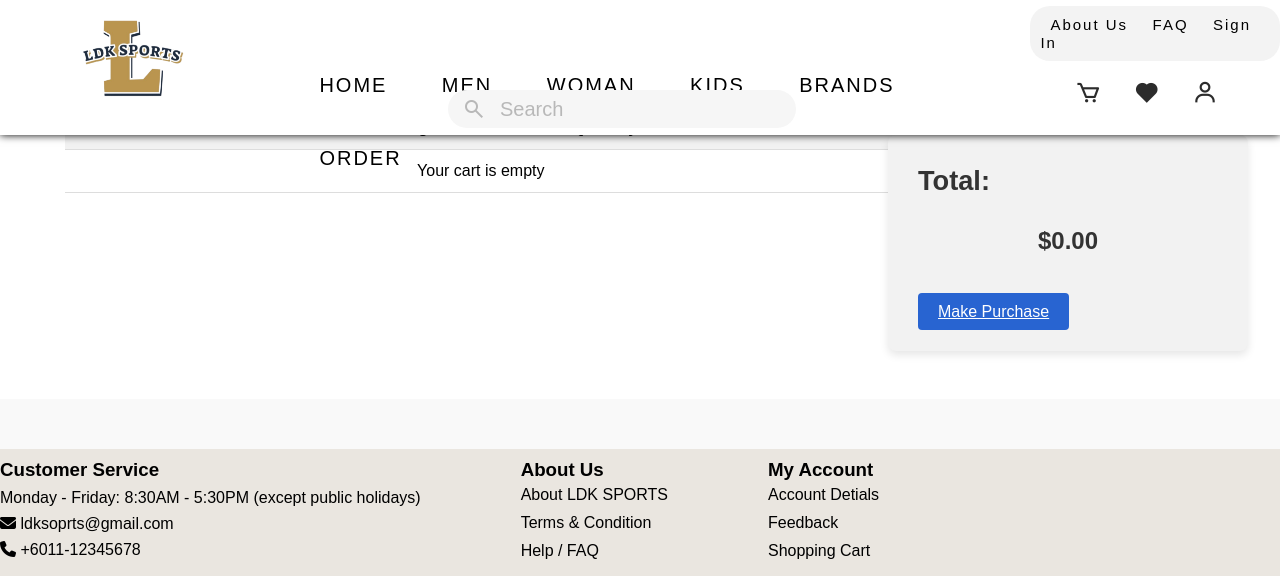
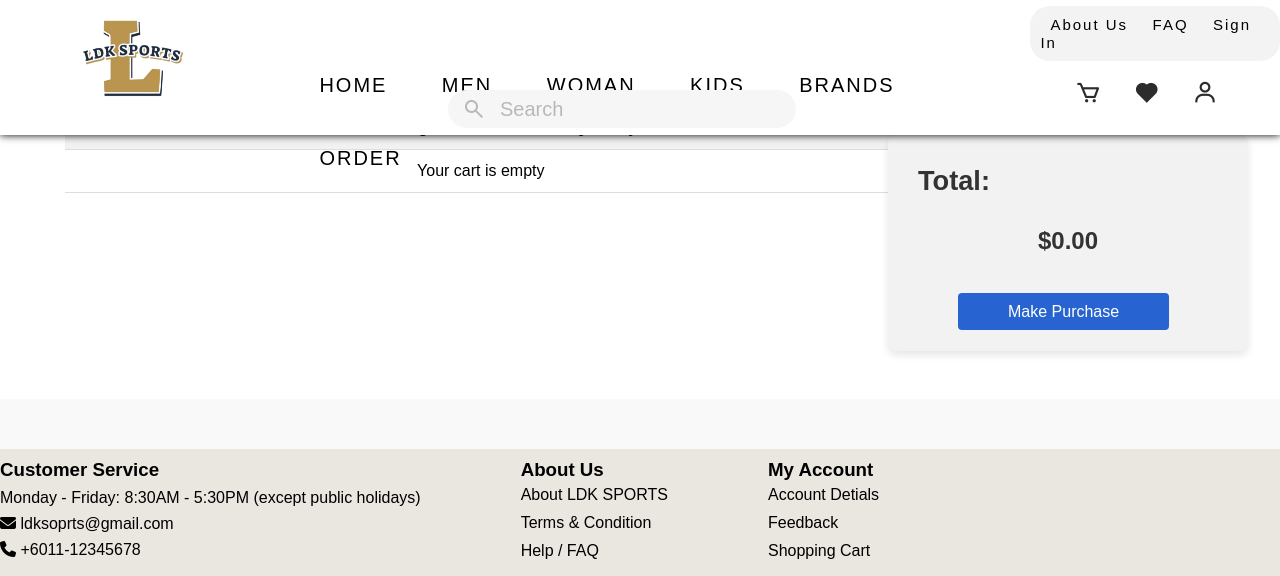
Before and after one commit to DanielTanNaiLe/FYP-project-, a PHP site: page /FYP-project--4/Addtocart.php in a window 1280 px wide. Shown: the part 101-677 px from the top of the page. Run offline with PHP 8.4, Linux system fonts and the light colour scheme; data comes from the database, SQL or seed files in the repository; data that the repository does not hold is empty; some libraries are stand-ins or nearby versions.

Commit message:
Customer page

```diff
--- a/LDKsport/Customer/Addtocart.php
+++ b/LDKsport/Customer/Addtocart.php
@@ -162,10 +162,12 @@ td img {
     background-color: #2864d1;
     color: #fff;
     border: none;
-    padding: 10px 20px;
+    margin-left: 40px;
+    padding: 10px 50px;
     cursor: pointer;
     border-radius: 4px;
     transition: background-color 0.3s ease;
+    text-decoration: none;
 }
 
 .btn-purchase:hover {
```
Also changed, not shown: LDKsport/Customer/checkout.php (+4 -4 lines).
